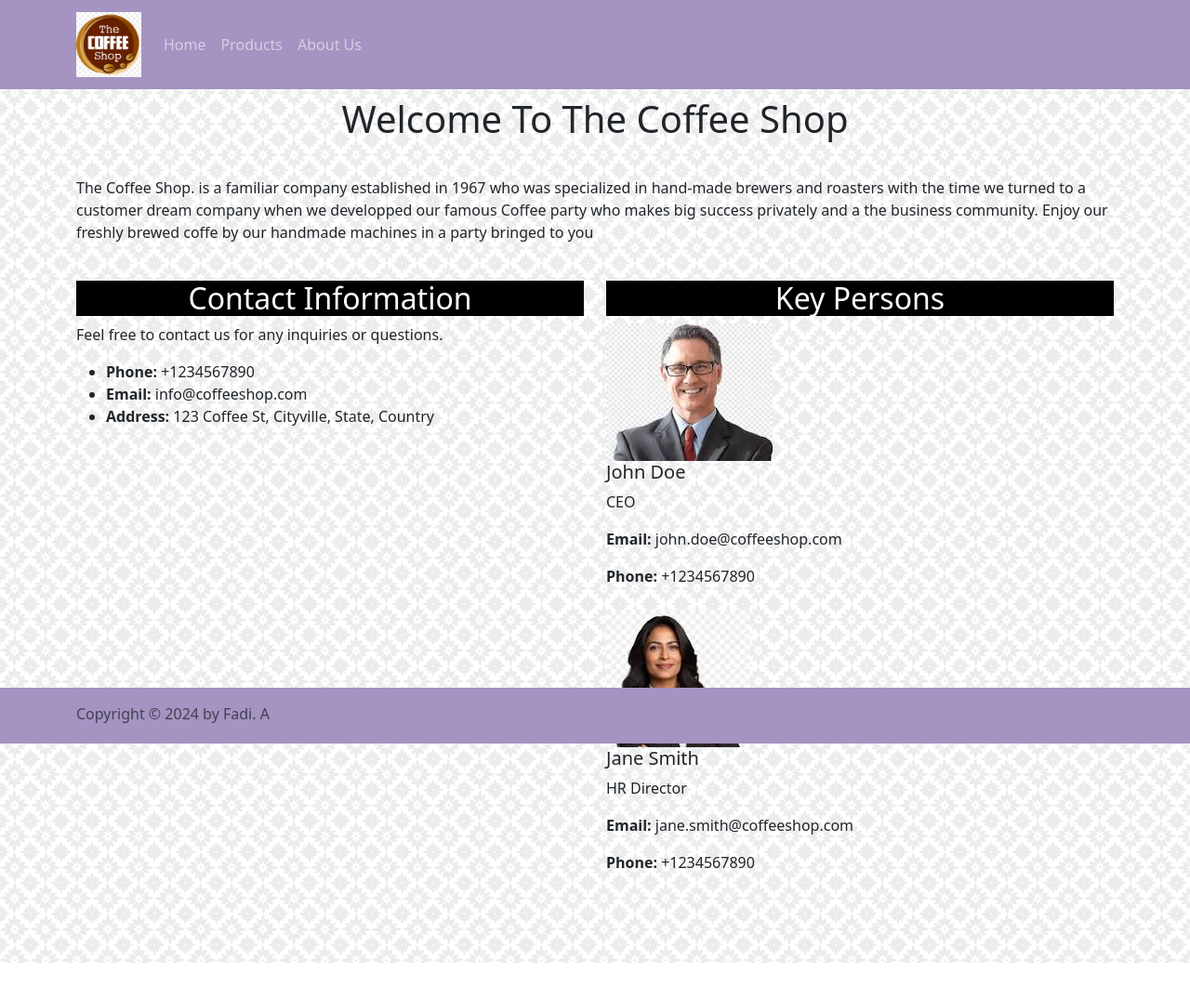
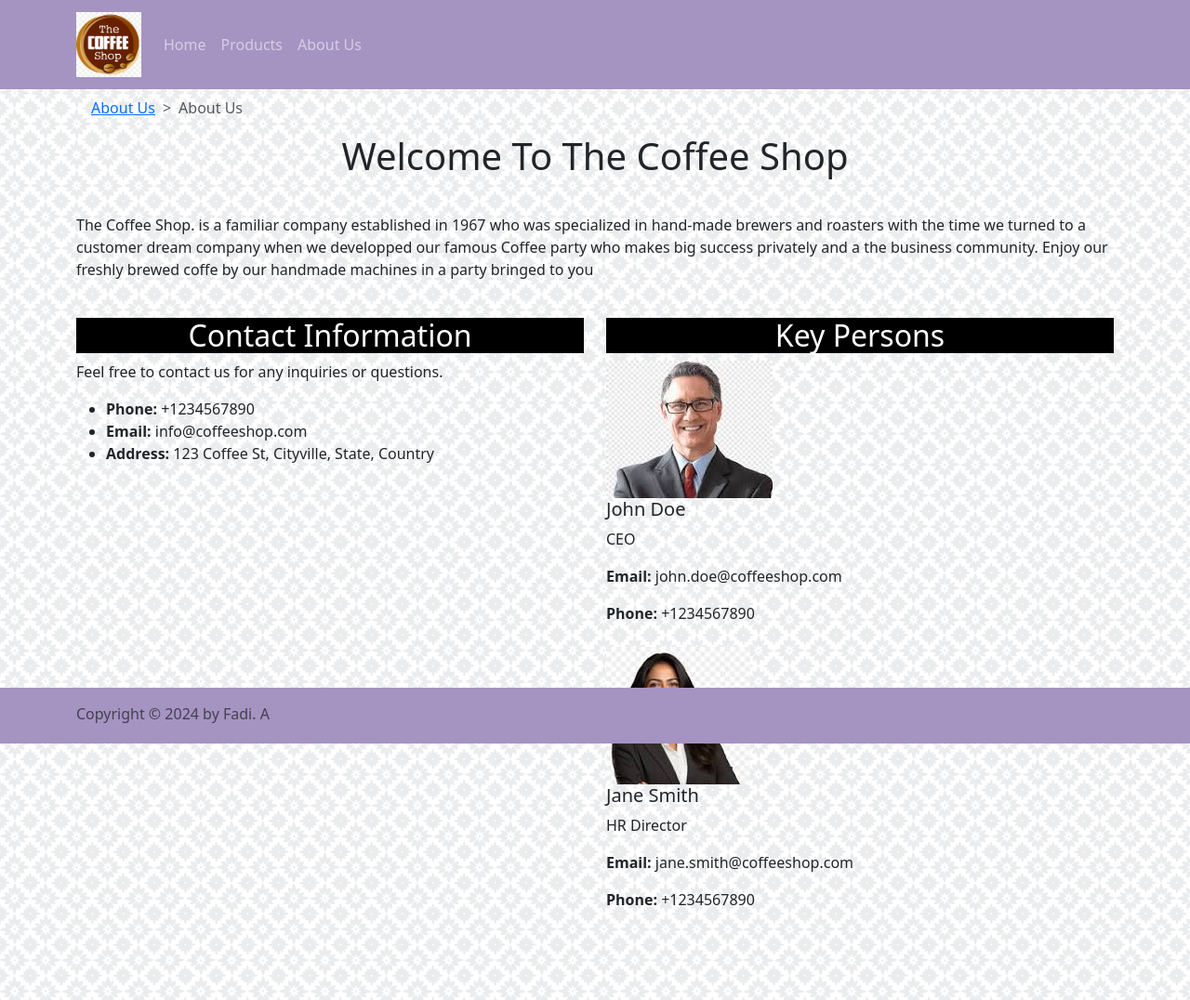
Before and after one commit to FadiAbd/Coffe-Shop-Bootstrap-, a plain HTML site: page aboutUs.html in a window 1280 px wide. Shown: the whole page at 93% size. Before the commit the page ends 1036 px from the top, so only its background shows below. Drawn offline with nearby package versions, Linux system fonts and the light colour scheme.

Commit message:
Adding Breadcrumb to About Us

```diff
--- a/aboutUs.html
+++ b/aboutUs.html
@@ -58,6 +58,12 @@
 
     <!-- Main Content -->
     <div class="container mt-4">
+      <nav class="my-3 ms-3" style="--bs-breadcrumb-divider: '>'">
+        <ol class="breadcrumb">
+          <li class="breadcrumb-item"><a href="/">About Us</a></li>
+          <li class="breadcrumb-item active" aria-current="page">About Us</li>
+        </ol>
+      </nav>
       <div class="row">
         <div class="col">
           <h1>Welcome To The Coffee Shop</h1>
```
Also changed, not shown: index.html (+0 -2 lines), products.html (+1 -1 lines).
